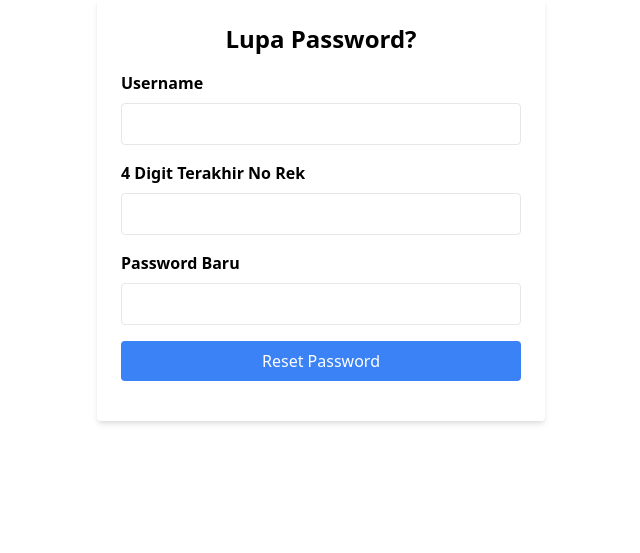
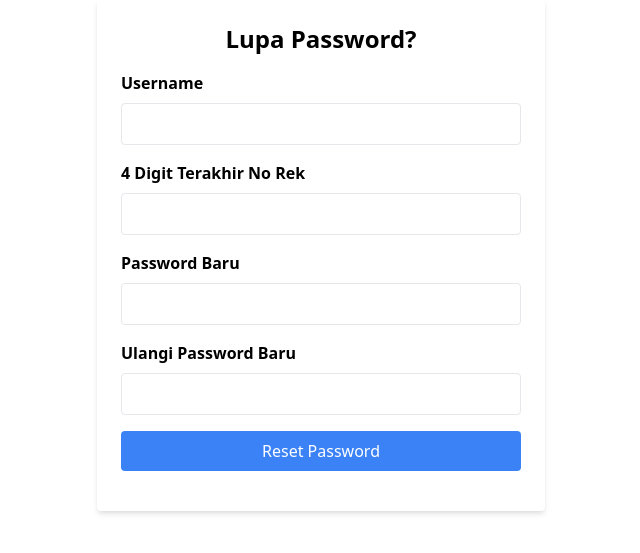
Before and after one commit to JiilanTj/BreezeLaravel, a Laravel app: page /lupapassword in a window 1280 px wide. Shown: the part 41-594 px from the top of the page, without its empty margins (319-959 px from the left). Run offline with Laravel 10, Linux system fonts and the light colour scheme.

Commit message:
kon pass

```diff
--- a/app/Http/Controllers/ResetPasswordController.php
+++ b/app/Http/Controllers/ResetPasswordController.php
@@ -12,6 +12,7 @@ class ResetPasswordController extends Controller
         $username = $request->input('username');
         $last4Digit = $request->input('last_4_digit');
         $newPassword = $request->input('new_password');
+        $confirmNewPassword = $request->input('confirm_new_password');
 
         // Cari data pengguna berdasarkan username
         $user = DB::table('users')->where('username', $username)->first();
@@ -24,6 +25,11 @@ class ResetPasswordController extends Controller
         // Jika last4Digit tidak cocok
         if (substr($user->noRek, -4) !== $last4Digit) {
             return redirect()->back()->with('error', '4 digit terakhir salah.');
+        }
+
+        // Validasi konfirmasi password
+        if ($newPassword !== $confirmNewPassword) {
+            return redirect()->back()->with('error', 'Password baru dan konfirmasi password tidak sesuai.');
         }
 
 
--- a/resources/views/lupapassword.blade.php
+++ b/resources/views/lupapassword.blade.php
@@ -24,7 +24,11 @@
                 </div>
                 <div class="mb-4">
                     <label for="new_password" class="block font-semibold mb-2">Password Baru</label>
-                    <input type="text" id="new_password" name="new_password" class="w-full p-2 border rounded">
+                    <input type="password" id="new_password" name="new_password" class="w-full p-2 border rounded">
+                </div>
+                <div class="mb-4">
+                    <label for="confirm_new_password" class="block font-semibold mb-2">Ulangi Password Baru</label>
+                    <input type="password" id="confirm_new_password" name="confirm_new_password" class="w-full p-2 border rounded">
                 </div>
                 <button type="submit" class="w-full px-4 py-2 bg-blue-500 text-white rounded hover:bg-blue-600">Reset Password</button>
             </form>
```
